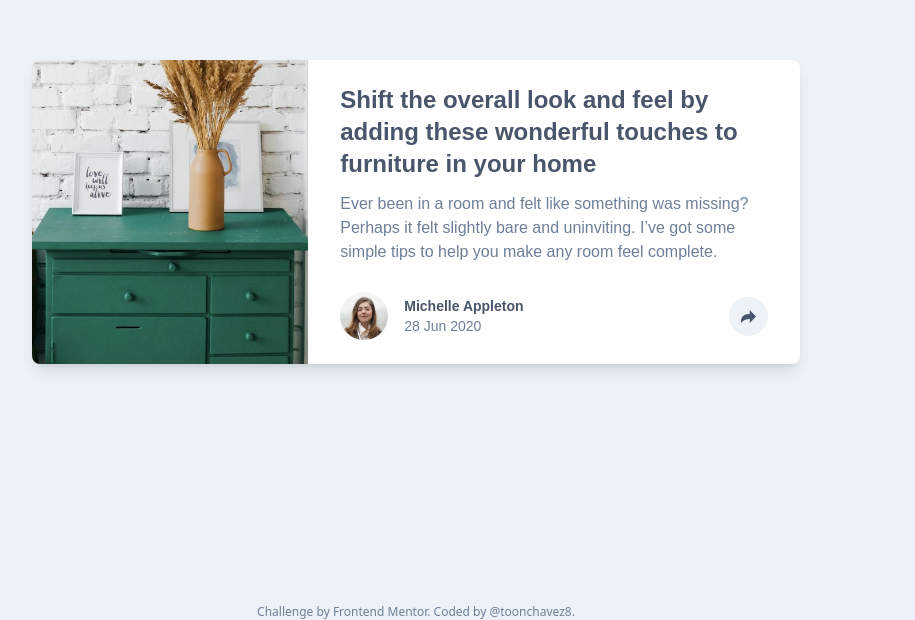
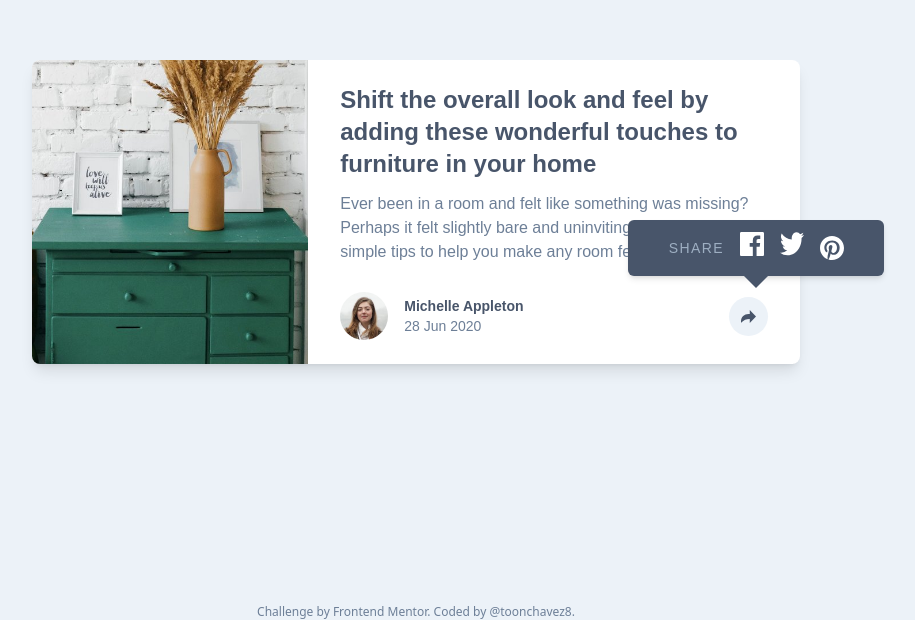
Before and after one commit to DevMentores/mc-03-article-preview, a website built with Vite: page src/index.html in a window 1280 px wide. Shown: the part 180-800 px from the top of the page, without its empty margins (224-1139 px from the left). Built offline with nearby package versions, Linux system fonts and the light colour scheme.

Commit message:
refactorr main js and move sharebanner to html

```diff
--- a/package.json
+++ b/package.json
@@ -4,7 +4,7 @@
 	"version": "0.0.0",
 	"scripts": {
 		"dev": "vite",
-		"build": "vite build",
+		"build": "vite build --emptyOutDir",
 		"preview": "vite preview"
 	},
 	"devDependencies": {
--- a/src/index.html
+++ b/src/index.html
@@ -48,7 +48,18 @@
                 d="M15 6.495L8.766.014V3.88H7.441C3.33 3.88 0 7.039 0 10.936v2.049l.589-.612C2.59 10.294 5.422 9.11 8.39 9.11h.375v3.867L15 6.495z" />
             </svg>
           </button>
-
+          <nav id="shareBanner">
+            <p class="font-manrope uppercase tracking-widest text-fem-blue-300 font-normal text-sm">share</p>
+            <a href="#" class="block mb-2">
+              <img src="./assets/icon-facebook.svg" alt="Facebook" class="w-6 h-6">
+            </a>
+            <a href="#" class="block mb-2">
+              <img src="./assets/icon-twitter.svg" alt=" Twitter" class="w-6 h-6">
+            </a>
+            <a href="#" class="block">
+              <img src="./assets/icon-pinterest.svg" alt="Instagram" class="w-6 h-6">
+            </a>
+          </nav>
         </aside>
       </article>
     </section>
--- a/src/js/main.js
+++ b/src/js/main.js
@@ -1,4 +1,9 @@
 import "../css/style.css";
+
+// Update these paths based on your actual directory structure
+const facebookIconPath = "/icon-facebook.svg";
+const twitterIconPath = "./assets/icon-twitter.svg";
+const pinterestIconPath = "/icon-pinterest.svg";
 
 const shareBtn = document.getElementById("shareBtn");
 const cardFooter = document.getElementById("cardFooter");
@@ -28,13 +33,13 @@ function createShareBanner() {
 	shareBanner.innerHTML = `
     <p class="font-manrope uppercase tracking-widest text-fem-blue-300 font-normal text-sm">share</p>
   <a href="#" class="block mb-2">
-    <img src="./assets/icon-facebook.svg" alt="Facebook" class="w-6 h-6">
+    <img src="${facebookIconPath}" alt="Facebook" class="w-6 h-6">
   </a>
   <a href="#" class="block mb-2">
-    <img src="./assets/icon-twitter.svg" alt="Twitter" class="w-6 h-6">
+    <img src="${twitterIconPath}" alt="Twitter" class="w-6 h-6">
   </a>
   <a href="#" class="block">
-    <img src="./assets/icon-pinterest.svg" alt="Instagram" class="w-6 h-6">
+    <img src="${pinterestIconPath}" alt="Instagram" class="w-6 h-6">
   </a>
 `;
 	cardFooter.appendChild(shareBanner);
```
